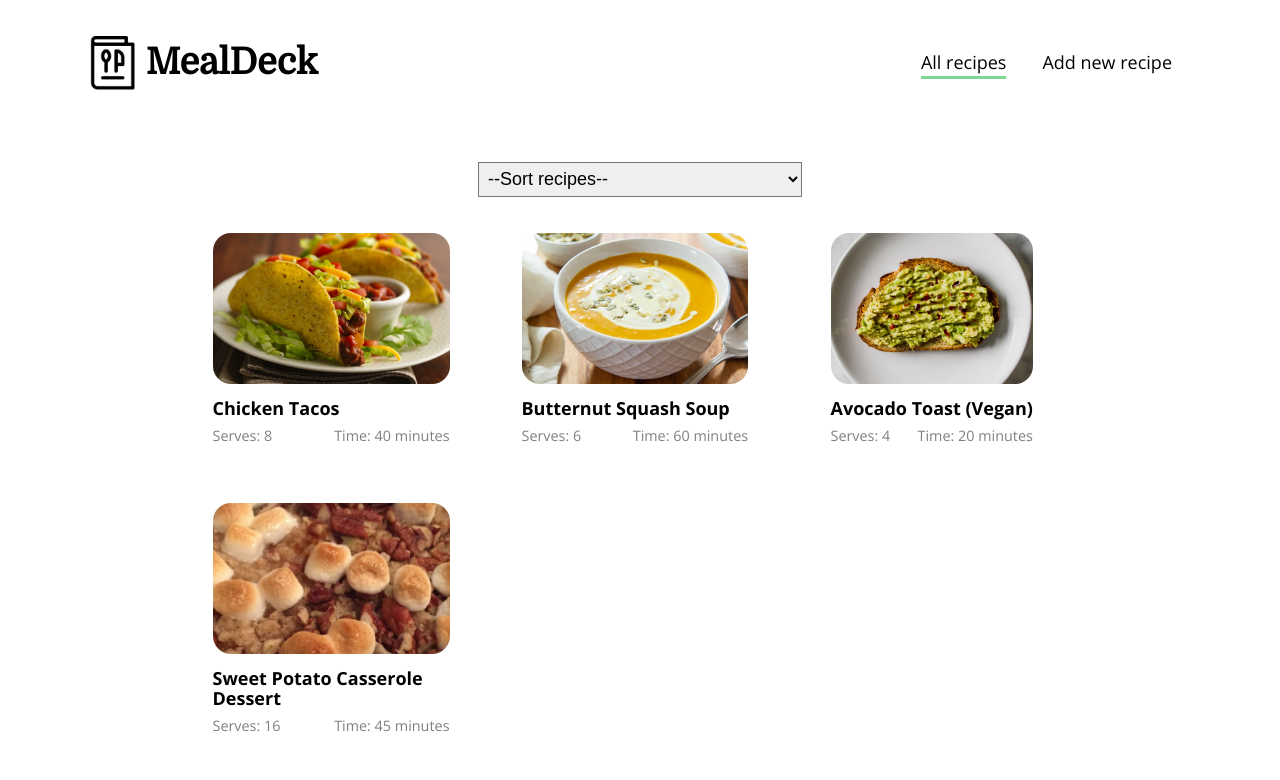
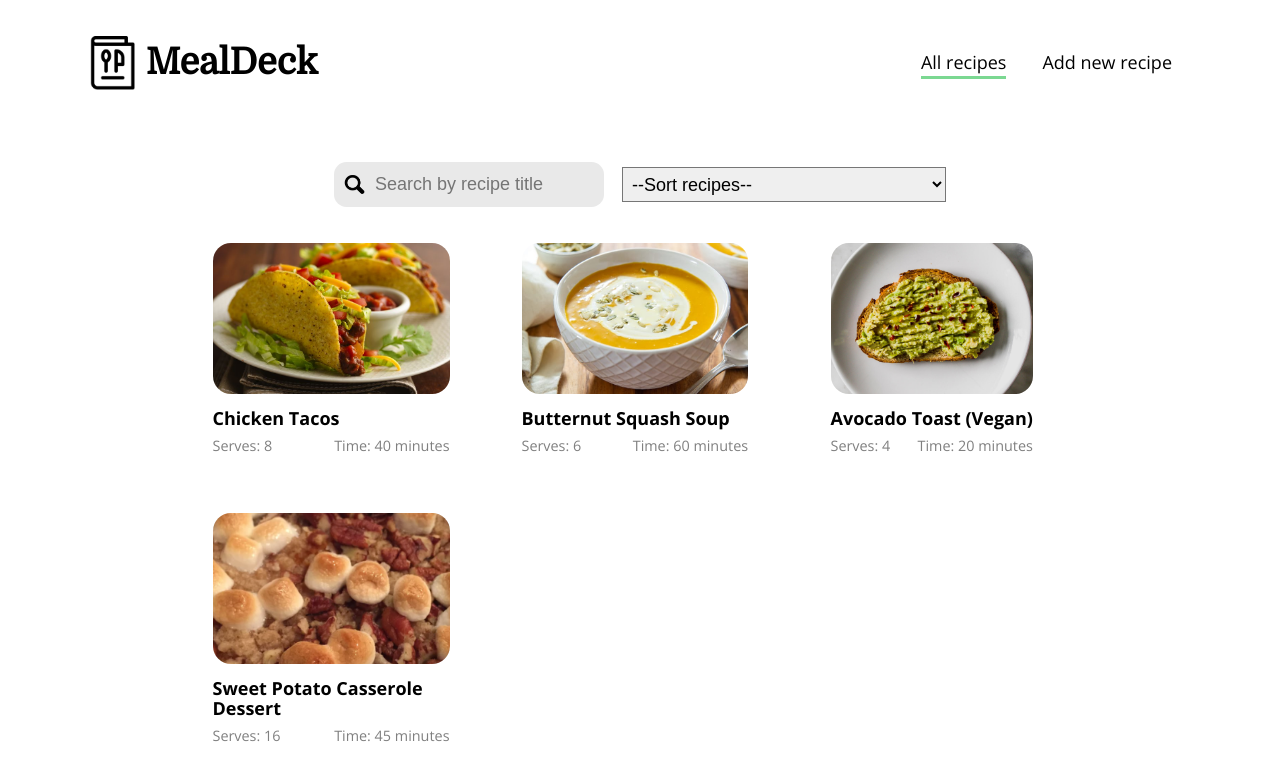
Before and after one commit to edlsto/recipe-creator, a Vue app: page / in a window 1280 px wide. Shown: the top 780 px of the page. Built offline with nearby package versions, Linux system fonts and the light colour scheme.

Commit message:
Add search bar

```diff
--- a/src/views/Home.vue
+++ b/src/views/Home.vue
@@ -1,9 +1,20 @@
 <template>
-  <div class="cards-container-wrapper" v-if="recipes.length > 0">
-    <Select v-on="$listeners" />
-    <CardsContainer :recipes="recipes" />
+  <div class="home-container">
+    <div class="filter-select-container">
+      <input
+        type="text"
+        class="search"
+        v-model="search"
+        v-on:keyup="setSearch"
+        placeholder="Search by recipe title"
+      />
+      <Select v-on="$listeners" />
+    </div>
+    <div class="cards-container-wrapper" v-if="recipes.length > 0">
+      <CardsContainer :recipes="recipes" />
+    </div>
+    <div v-else class="no-recipes">No recipes</div>
   </div>
-  <div v-else class="no-recipes">No recipes</div>
 </template>
 
 <script>
@@ -16,6 +27,19 @@ export default {
   },
   name: "Home",
   props: ["recipes"],
+  methods: {
+    setSearch: function() {
+      this.$emit("search-input", this.search);
+    },
+  },
+  data() {
+    return {
+      search: "",
+    };
+  },
+  destroyed() {
+    this.$emit("search-input", "");
+  },
 };
 </script>
 
@@ -26,6 +50,45 @@ export default {
   align-items: center;
   font-weight: 700;
   flex: 1 0 auto;
-  margin-bottom: 5em;
+  width: 100%;
+}
+
+.filter-select-container {
+  display: flex;
+  align-items: center;
+  align-self: center;
+}
+
+.search {
+  width: 15em;
+  height: 2.5em;
+  margin-right: 1em;
+  border: none;
+  border-radius: 0.7em;
+  padding-left: 2.3em;
+  outline: none;
+  background: 4% / 8% no-repeat url("../assets/search.png");
+  background-color: rgb(233, 233, 233);
+  font-size: 1em;
+}
+
+.home-container {
+  display: flex;
+  flex-direction: column;
+  align-items: flex-start;
+  flex: 1 0 auto;
+}
+
+.cards-container-wrapper {
+  width: 100%;
+}
+
+@media (max-width: 800px) {
+  .filter-select-container {
+    flex-direction: column;
+  }
+  .search {
+    margin-bottom: 1em;
+  }
 }
 </style>
```
